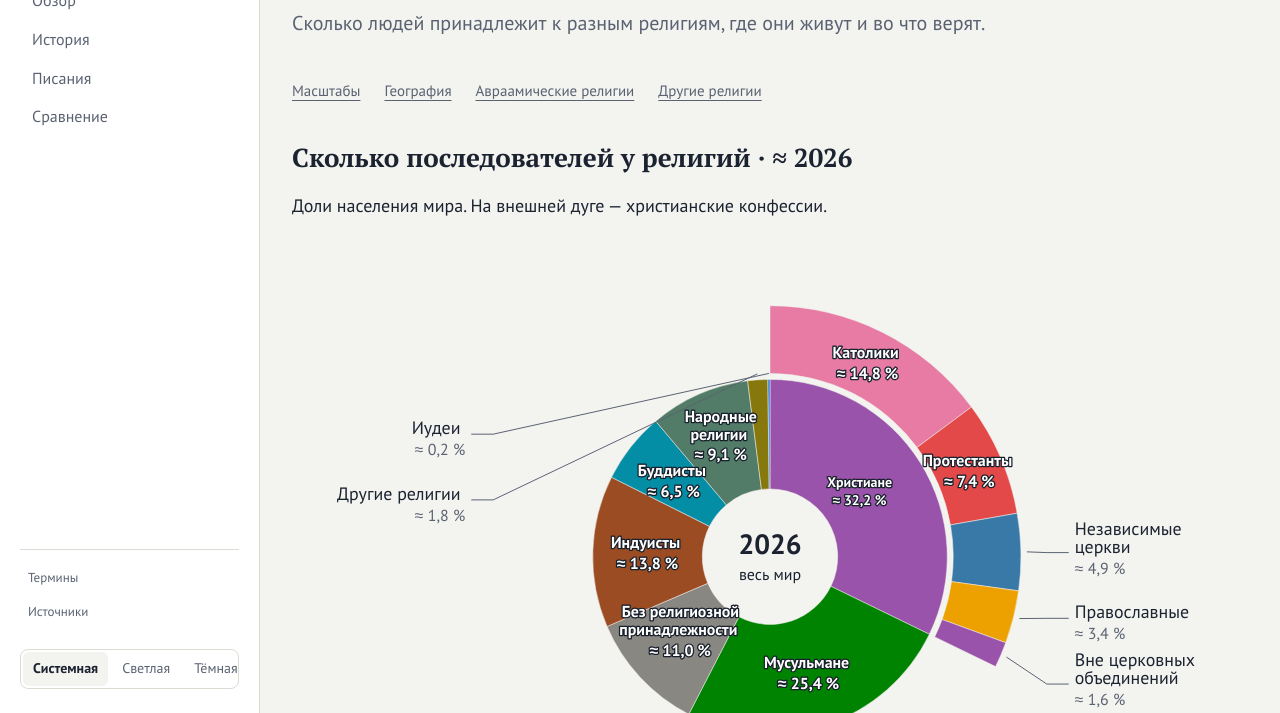
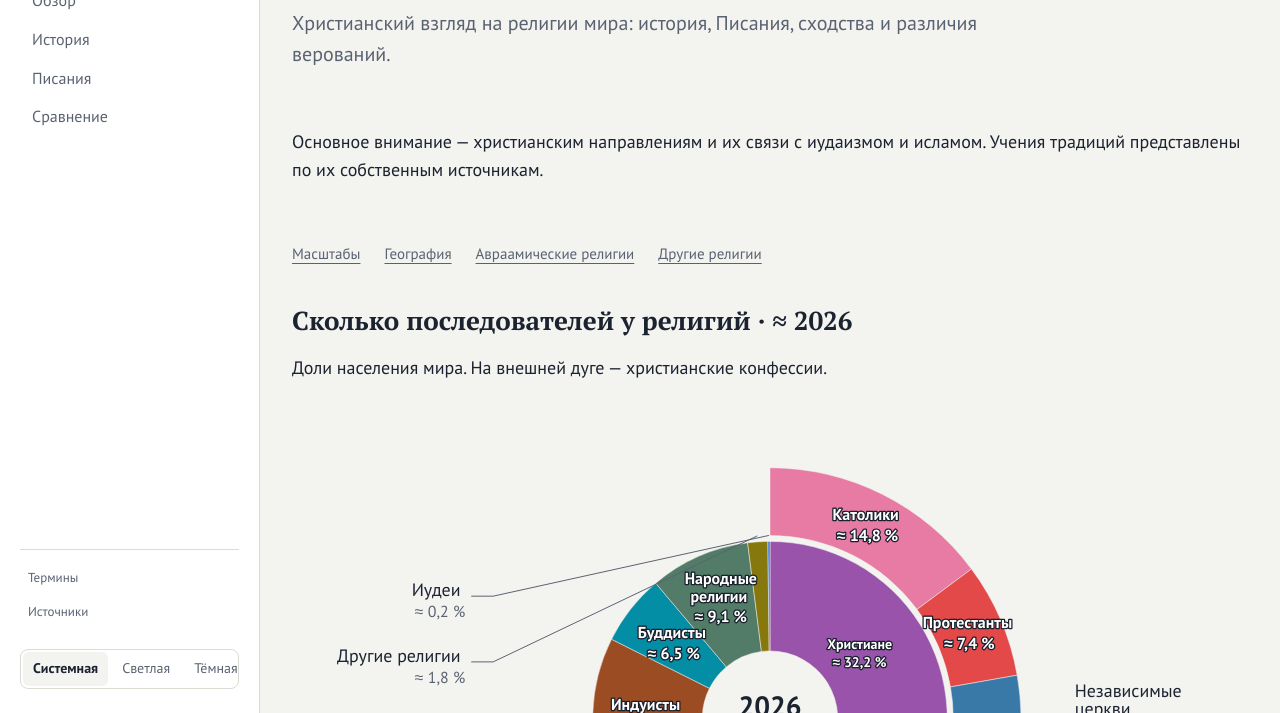
Before and after one commit to vil4max/scripture-science, an Astro site: page / in a window 1280 px wide. Shown: the part 87-800 px from the top of the page. Built offline with nearby package versions, Linux system fonts and the light colour scheme; Astro itself is replaced by a stand-in of ours.

Commit message:
fix(overview): explain the ordering and perspective of traditions
Label the chronological ordering of the major traditions and state the Christian perspective of the detailed overview. This makes the intended reading order and scope explicit.

Validation: npm run verify passed on the integrated publication tree (107 tests and original-text fidelity). Staged diff check passed; no introduced defects found.

```diff
--- a/src/components/FamilyOverview.astro
+++ b/src/components/FamilyOverview.astro
@@ -9,6 +9,7 @@ const color = (id: string) => TRADITION_COLOR_TOKEN[id as keyof typeof TRADITION
 ---
 <section id="traditions" aria-labelledby="families-title" class="families">
   <h2 id="families-title">Авраамические религии</h2>
+  <p class="order-note">Основные традиции — по времени возникновения, от древних к более поздним.</p>
   <p class="intro">{overview.introduction.text}</p>
   <section class="family" aria-labelledby="judaism-title">
     <h3 id="judaism-title">Иудаизм</h3>
@@ -30,6 +31,7 @@ const color = (id: string) => TRADITION_COLOR_TOKEN[id as keyof typeof TRADITION
   </section>
 </section>
 <style>
+  .order-note { color: var(--muted); font-size: 15px; margin: 8px 0 20px; }
   .intro { max-width: 80ch; }
   .family { margin-top: 36px; }
   .family > h3 { font-size: 30px; margin: 0 0 12px; }
--- a/src/pages/index.astro
+++ b/src/pages/index.astro
@@ -8,8 +8,9 @@ import SectionPage from '../layouts/SectionPage.astro';
 
 <SectionPage
   title="Религиозная картина мира"
-  lead="Сколько людей принадлежит к разным религиям, где они живут и во что верят."
+  lead="Христианский взгляд на религии мира: история, Писания, сходства и различия верований."
 >
+  <p class="scope-note">Основное внимание — христианским направлениям и их связи с иудаизмом и исламом. Учения традиций представлены по их собственным источникам.</p>
   <div class="overview-nav" role="navigation" aria-label="На этой странице">
     <a href="#world">Масштабы</a>
     <a href="#geography">География</a>
```
